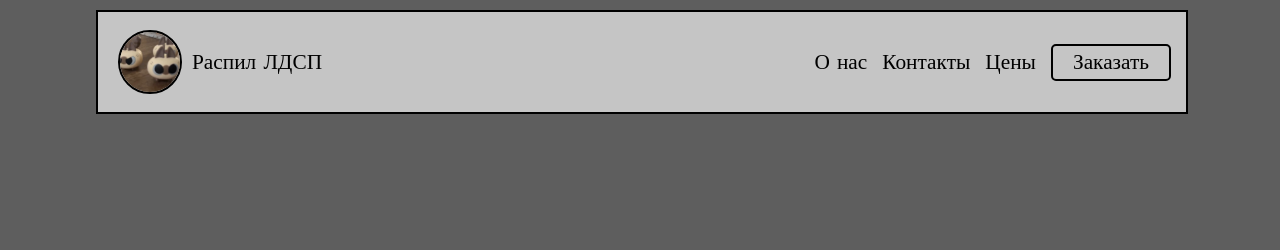
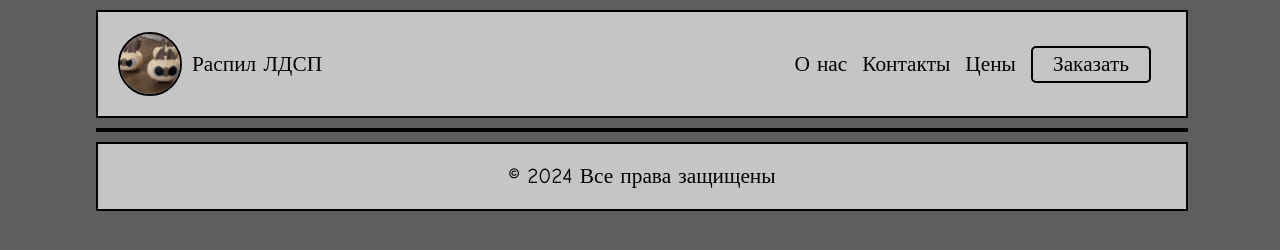
Before and after one commit to Verefer/d2, a plain HTML site: page index.html in a window 1280 px wide. Drawn offline with Linux system fonts and the light colour scheme.

Commit message:
modified:   css/styles.css 	modified:   index.html

```diff
--- a/css/styles.css
+++ b/css/styles.css
@@ -5,33 +5,38 @@ body{
         background-color: rgb(94, 94, 94);
 }
 
- a {
+ a, p {
         text-decoration: none;
         font-family: Comic sans ms;
         font-size: 16pt;
         color: black;
+        -moz-user-select: none;
+        -webkit-user-select: none;
+        -ms-user-select: none;
+        -o-user-select: none;
+        user-select: none;
     }
 
-header {
+header, footer, .blok {
         border: 2px solid black;
         width: 100%;
-        height: 100px;
+        height: auto;
         display: flex;
         justify-content: space-between;
         align-items: center;
         background-color: rgb(197, 197, 197);
+        margin-bottom: 10px ;
     }
 
-    .headerleft {
+
+
+    .headerleft, .headerright {
         display: flex;
         align-items: center;
         padding: 20px;
     }
 
-    .headerright {
-        display: flex;
-        align-items: center;
-    }
+
 
     .headerright a {
         margin-right: 15px;
@@ -83,6 +88,9 @@ header {
     }
 
 
+    footer p{
+        margin: 20px auto;
+    }
 
     /*No touch*/
     @media only screen and (max-width: 800px) {
@@ -94,7 +102,7 @@ header {
             display: none;
         }
 
-        a{
+        a, p{
             font-size: 15pt;
         }
     }
@@ -102,7 +110,7 @@ header {
 
     @media only screen and (max-width: 700px) {
 
-        a{
+        a, p{
             font-size: 14pt;
         }
     }
--- a/index.html
+++ b/index.html
@@ -26,6 +26,10 @@
                         </div>
                 </div>
         </header>
+        <div class="blok"></div>
+        <footer>
+                <p>© 2024 Все права защищены</p>
+        </footer>
 
 </body>
 </html>
```
